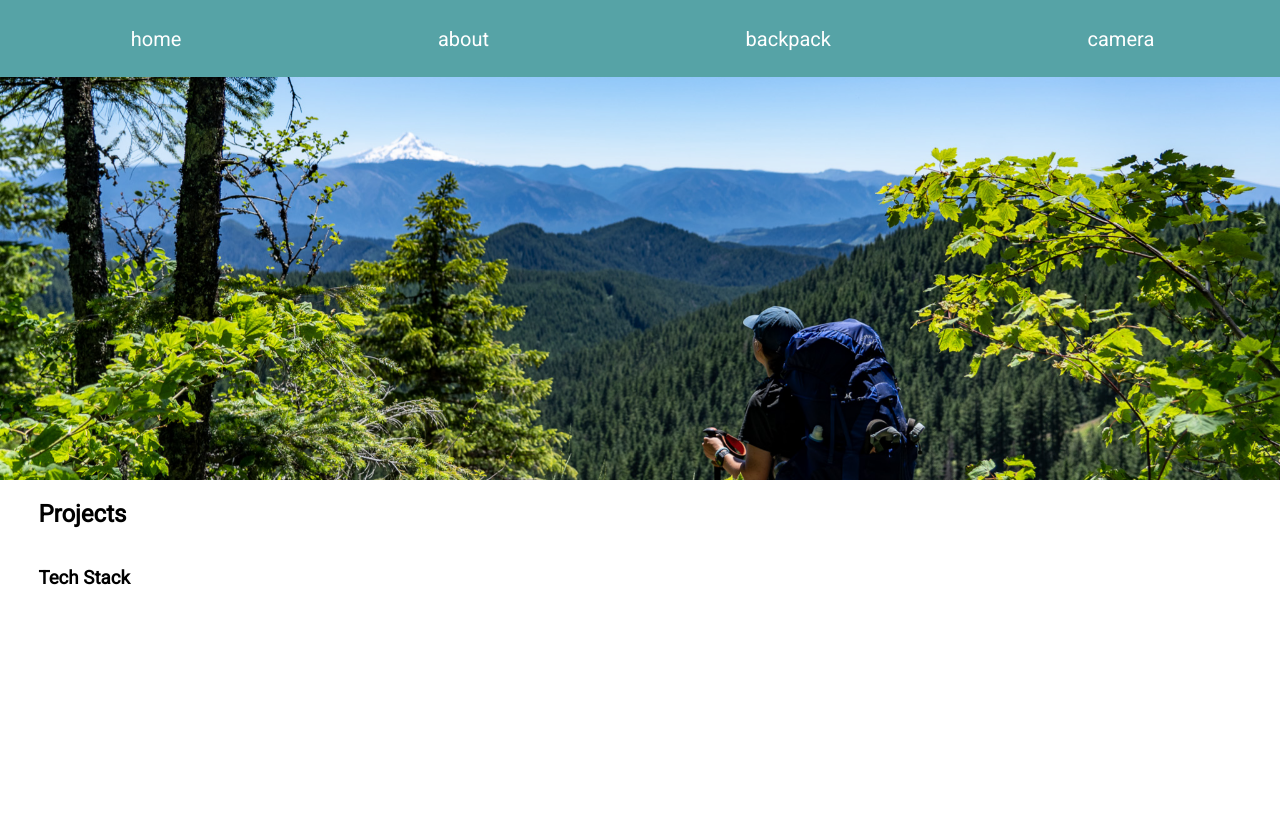
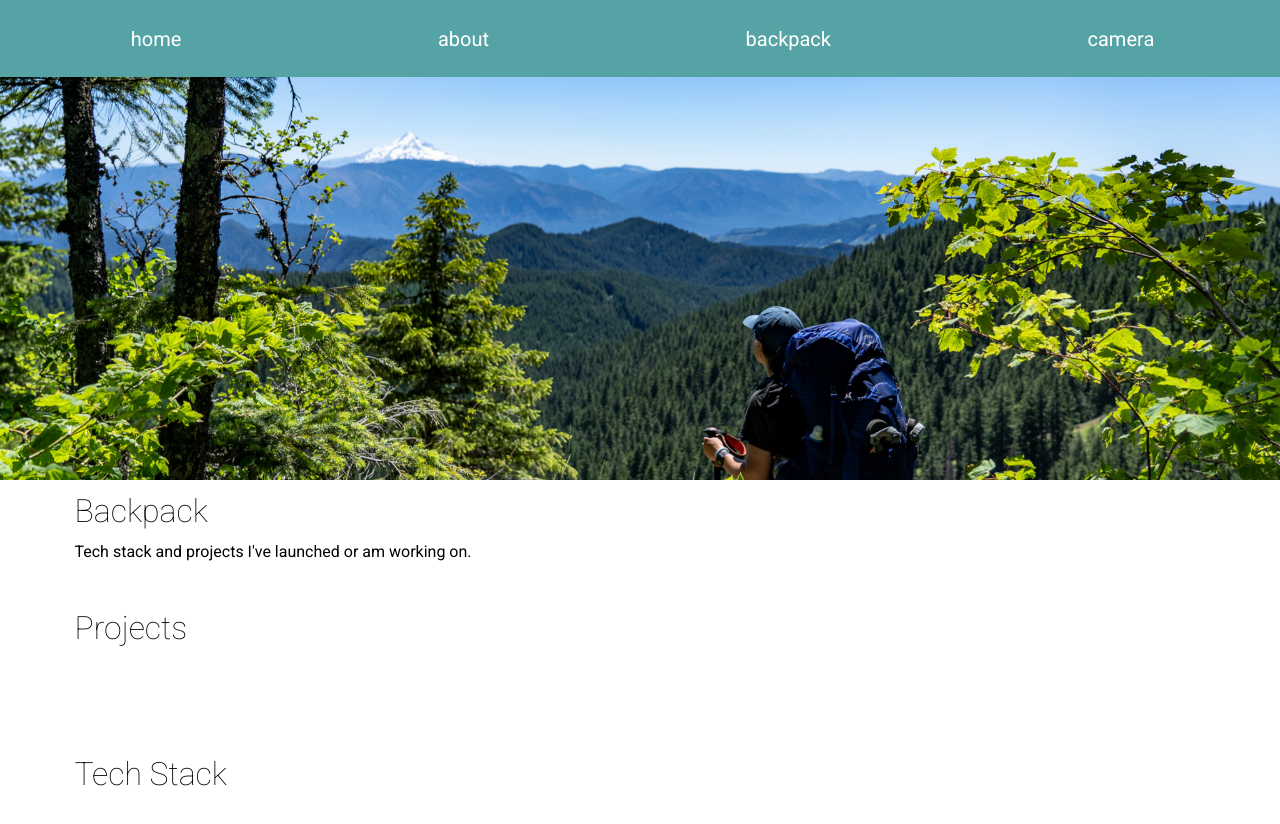
Before and after one commit to kaseywolff/kaseywolff.dev, a React app: page /backpack in a window 1280 px wide. Shown: the top 824 px of the page. Before the commit the page ends 800 px from the top, so only its background shows below. Built offline with nearby package versions, Linux system fonts and the light colour scheme.

Commit message:
backpack

```diff
--- a/client/pages/Backpack.jsx
+++ b/client/pages/Backpack.jsx
@@ -10,7 +10,8 @@ function Backpack() {
       <img src={background} alt='background image' className='bg-b' />
 
       <div className='scrollDiv-b'>
-        {/* <h1>Tools and </h1> */}
+        <h1>Backpack</h1>
+          <p>Tech stack and projects I've launched or am working on.</p>
         <div className='project-container'>
           <h2>Projects</h2>
 
--- a/client/styles/backpack.scss
+++ b/client/styles/backpack.scss
@@ -10,16 +10,50 @@ body {
 };
 
 h1 {
-  z-index: 3;
+  font-weight: 100;
+  font-size: 2em;
+  // color: $green;
+  // text-decoration: underline, ;
+  padding: 3%;
+  padding-top: 1%;
+  padding-bottom: 0;
+  margin: 0;
+  align-self: left;
+  z-index: 2;
+  background-color: white;
 };
 
 h2 {
-  z-index: 3;
-};
+  font-weight: 100;
+  font-size: 2em;
+  // color: $green;
+  // text-decoration: underline, ;
+  // padding: 3%;
+  // padding-top: 1%;
+  padding: 4%;
+  padding-left: 0;
+  margin: 0;
+  align-self: left;
+  z-index: 2;
+  background-color: white;};
 
 h3 {
-  z-index: 3;
-};
+  font-weight: 100;
+  font-size: 2em;
+  // color: $green;
+  // text-decoration: underline, ;
+  // padding: 3%;
+  padding: 4%;
+  padding-left: 0;
+  margin: 0;
+  align-self: left;
+  z-index: 2;
+  background-color: white;};
+
+p {
+  margin: 0;
+  padding-left: 3%;
+}
 
 .backpack {
   display: flex;
@@ -50,10 +84,18 @@ h3 {
 };
 
 .project-container {
-  z-index: 2;
-
+  max-width: 900px;
+  padding: 3%;
+  padding-top: 0;
+  justify-self: center;
+  background-color: white;
+  z-index: 3;
 }
 
 .techStack-container {
-  z-index: 2;
-}
+  max-width: 900px;
+  padding: 3%;
+  padding-top: 0;
+  justify-self: center;
+  background-color: white;
+  z-index: 3;}
```
